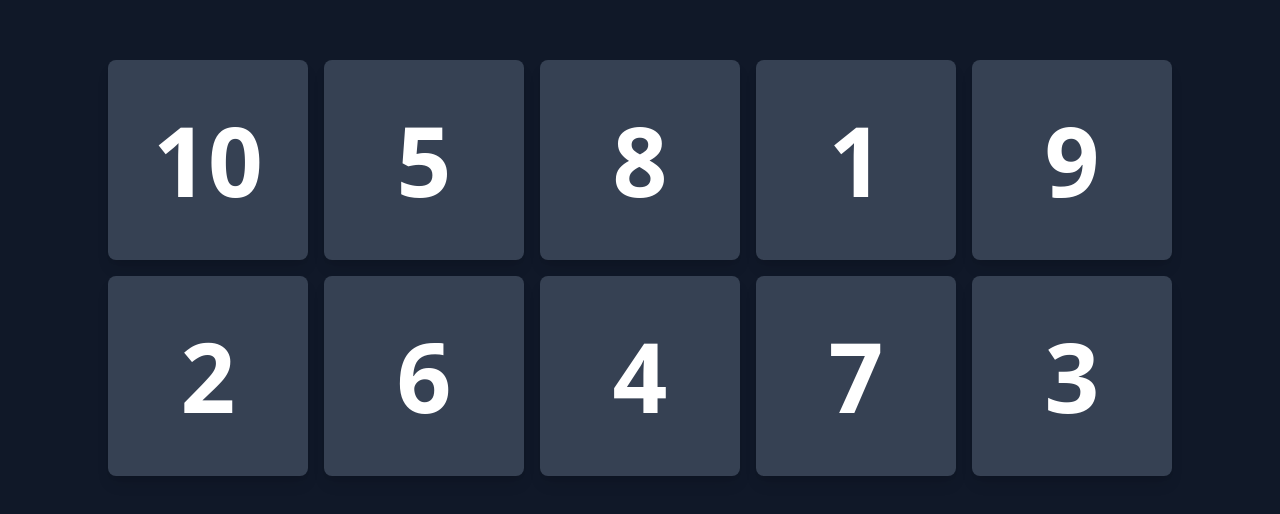
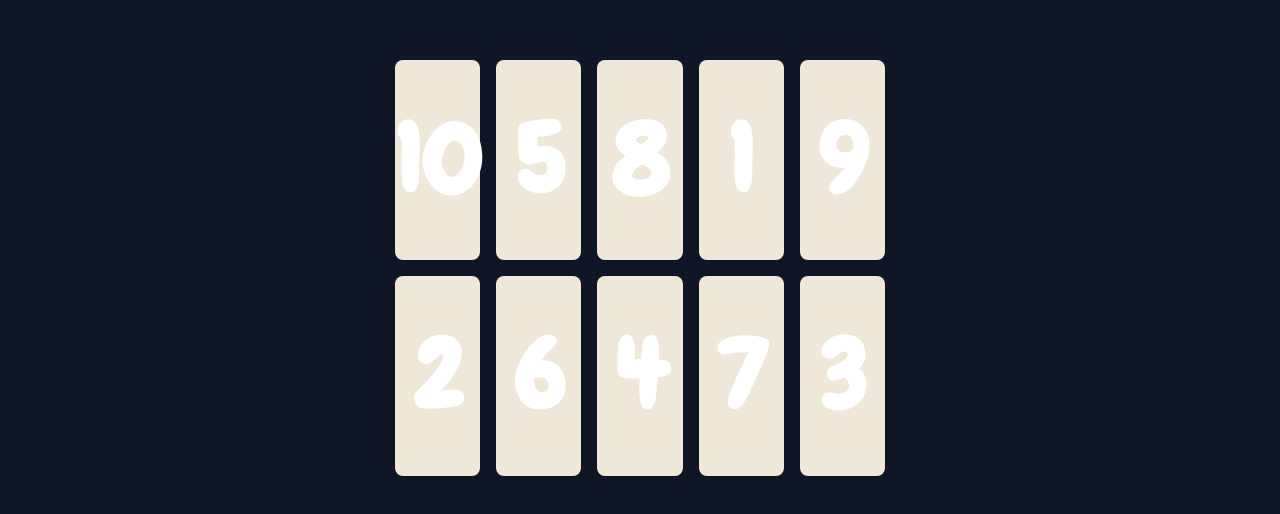
Before and after one commit to FrancescoBonizzi/tappy-tiles, a React (Vite) app: page /game in a window 1280 px wide. Shown: the part 132-646 px from the top of the page. Built offline with nearby package versions, Linux system fonts and the light colour scheme.

Commit message:
refactor: add ColorHelper for complementary color calculation and update Scene3Game to use it

```diff
--- /dev/null
+++ b/src/ColorHelper.ts
@@ -0,0 +1,21 @@
+export default {
+    getComplementaryColor: (hex: string) => {
+
+        hex = hex.replace(/^#/, "");
+
+        let r = parseInt(hex.substring(0, 2), 16);
+        let g = parseInt(hex.substring(2, 4), 16);
+        let b = parseInt(hex.substring(4, 6), 16);
+
+        r = 255 - r;
+        g = 255 - g;
+        b = 255 - b;
+
+        const rHex = r.toString(16).padStart(2, "0");
+        const gHex = g.toString(16).padStart(2, "0");
+        const bHex = b.toString(16).padStart(2, "0");
+
+        return `#${rHex}${gHex}${bHex}`;
+    }
+
+}
--- a/src/Scene3Game.tsx
+++ b/src/Scene3Game.tsx
@@ -2,15 +2,16 @@ import {useLocation} from "react-router-dom";
 import {motion} from "motion/react"
 import Defaults from "./Defaults.ts";
 import {useMemo, useState} from "react";
+import ColorHelper from "./ColorHelper.ts";
 
 function Scene3Game() {
     const location = useLocation();
 
     // Estrai il colore dalla query string
     const params = new URLSearchParams(location.search);
-    const colorParameter = params.get("color");
-    const color = colorParameter
-        ? `#${colorParameter}`
+    const choosenColorParameter = params.get("color");
+    const choosenColor = choosenColorParameter
+        ? `#${choosenColorParameter}`
         : Defaults.backgroundColor;
 
     const [currentNumber, setCurrentNumber] = useState(1);
@@ -32,27 +33,38 @@ function Scene3Game() {
         <motion.div
             className="flex flex-col items-center justify-center h-screen text-white text-center"
             initial={{opacity: 0, backgroundColor: Defaults.backgroundColor}}
-            animate={{opacity: 1, backgroundColor: color}}
+            animate={{opacity: 1, backgroundColor: choosenColor}}
             exit={{opacity: 0}}
             transition={{duration: 0.5}}>
 
             <div className="grid grid-cols-5 gap-4">
-                {numbers.map((num) => (
+                {numbers.map((num) => {
+                    const isRevealed = revealed.includes(num);
+                    const isWrong = wrongAttempts.includes(num);
+
+                    const tileColor = isRevealed
+                        ? 'transparent'
+                        : isWrong
+                            ? 'bg-red-500'
+                            : ColorHelper.getComplementaryColor(choosenColor);
+
+                    return (
                         <motion.div
                             key={num}
-                        className={`w-50 h-50 flex items-center justify-center font-bold cursor-pointer rounded-lg shadow-lg transition-all
-                            ${revealed.includes(num) ? "bg-transparent" : "bg-gray-700"}
-                            ${wrongAttempts.includes(num) ? "bg-red-500" : ""}`}
-                        whileTap={{ scale: 0.9 }}
-                        onClick={() => handleTileClick(num)}
-                    >
+                            className={'z-50 h-50 flex items-center justify-center cursor-pointer rounded-lg shadow-lg transition-all'}
+                            style={{backgroundColor: tileColor}}
+                            whileTap={{scale: 0.9}}
+                            onClick={() => handleTileClick(num)}>
+
                             {revealed.includes(num) ? (
-                            <img src={`/tiles/${num}.jpg`} alt={`Tile ${num}`} className="w-full h-full object-cover rounded-lg" />
+                                <img src={`/tiles/${num}.jpg`} alt={`Tile ${num}`}
+                                     className="w-full h-full object-cover rounded-lg"/>
                             ) : (
-                            <span className="text-white text-8xl">{num}</span>
+                                <span className="text-white text-8xl font-bold font-playful">{num}</span>
                             )}
                         </motion.div>
-                ))}
+                    )
+                })}
             </div>
 
         </motion.div>
@@ -60,7 +72,7 @@ function Scene3Game() {
 }
 
 const getRandomNumbers = () => {
-    return Array.from({ length: 10 }, (_, i) => i + 1)
+    return Array.from({length: 10}, (_, i) => i + 1)
         .sort(() => Math.random() - 0.5);
 }
 
```
Lines whose indentation alone changed are shown as unchanged.
